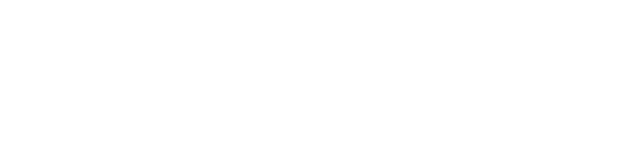
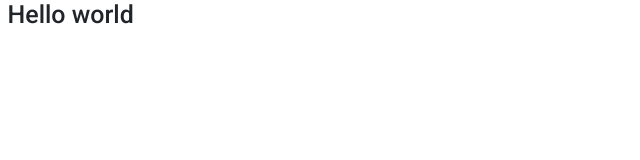
Before and after one commit to d23sharma/test1, a plain HTML site: page index.html in a window 1280 px wide. Shown: the whole page, without its empty margins (0-640 px from the left). Drawn offline with nearby package versions, Linux system fonts and the light colour scheme; files that its build step writes are made by us from their sources.

Commit message:
ready new content

```diff
--- a/index.html
+++ b/index.html
@@ -17,7 +17,10 @@
 <body>
 
     <header class="header">
-        <div class="container-fluid d-flex align-center"></div>
+        <div class="container-fluid d-flex align-center">
+            <h1> Hello world </h1>
+
+        </div>
     </header>
 
 
```
